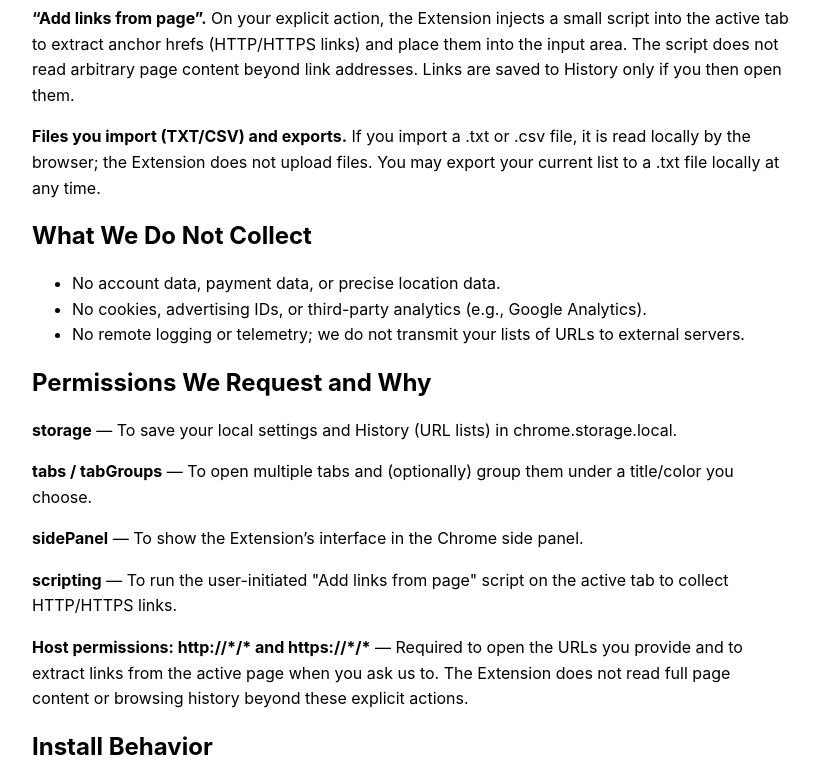
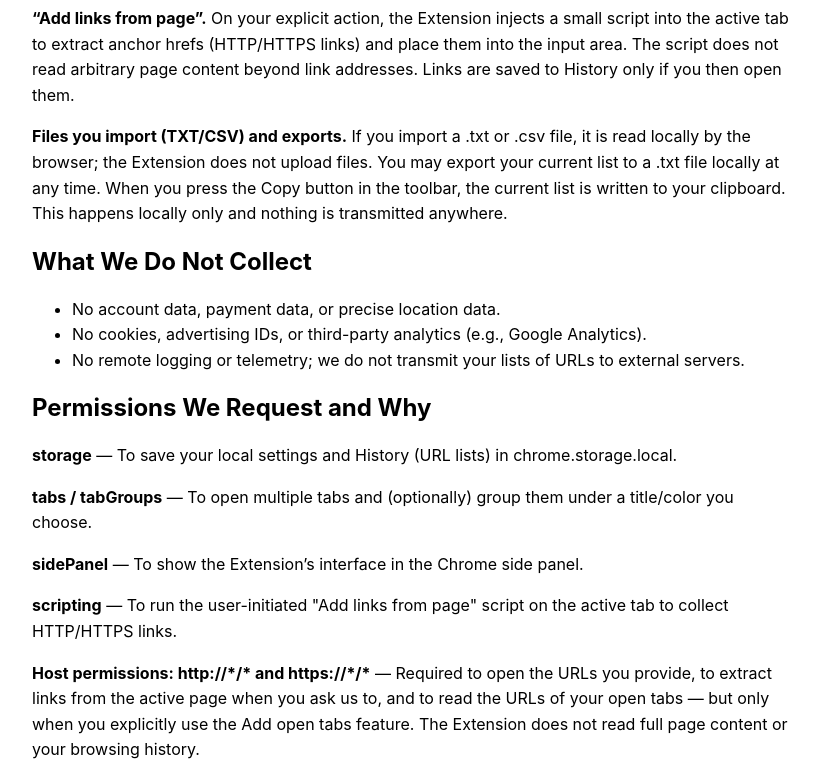
Before and after one commit to ntiur/openmultipleurls, a plain HTML site: page privacy.html in a window 1280 px wide. Shown: the part 940-1719 px from the top of the page, without its empty margins (228-1047 px from the left). Drawn offline with Linux system fonts and the light colour scheme.

Commit message:
Update privacy.html

```diff
--- a/privacy.html
+++ b/privacy.html
@@ -44,13 +44,14 @@
   and appearance (auto/light/dark). Some builds may also include options like HTTPS normalization or deduplication.</p>
 
   <p><strong>“Add open tabs”.</strong> On your explicit action, the Extension reads the URLs of the tabs in the current Chrome window and inserts them into the input area.
-  No page content is read, and nothing is sent anywhere. These URLs are only saved to History if you choose to open them.</p>
+    No page content is read, and nothing is sent anywhere. These URLs are only saved to History if you choose to open them.</p>
 
   <p><strong>“Add links from page”.</strong> On your explicit action, the Extension injects a small script into the active tab to extract anchor hrefs (HTTP/HTTPS links) and place them into the input area.
   The script does not read arbitrary page content beyond link addresses. Links are saved to History only if you then open them.</p>
 
   <p><strong>Files you import (TXT/CSV) and exports.</strong> If you import a .txt or .csv file, it is read locally by the browser; the Extension does not upload files.
-  You may export your current list to a .txt file locally at any time.</p>
+    You may export your current list to a .txt file locally at any time. When you press the Copy button in the toolbar, the current list is written to your clipboard.
+    This happens locally only and nothing is transmitted anywhere.</p>
 
   <h2>What We Do Not Collect</h2>
   <ul>
@@ -64,8 +65,8 @@
   <p><strong>tabs / tabGroups</strong> — To open multiple tabs and (optionally) group them under a title/color you choose.</p>
   <p><strong>sidePanel</strong> — To show the Extension’s interface in the Chrome side panel.</p>
   <p><strong>scripting</strong> — To run the user-initiated "Add links from page" script on the active tab to collect HTTP/HTTPS links.</p>
-  <p><strong>Host permissions: http://*/* and https://*/*</strong> — Required to open the URLs you provide and to extract links from the active page when you ask us to.
-  The Extension does not read full page content or browsing history beyond these explicit actions.</p>
+  <p><strong>Host permissions: http://*/* and https://*/*</strong> — Required to open the URLs you provide, to extract links from the active page when you ask us to, and to read the URLs of your open tabs — but only when you explicitly use the Add open tabs feature.
+    The Extension does not read full page content or your browsing history.</p>
 
   <h2>Install Behavior</h2>
   <p>On first install, the Extension may open a welcome or information page in a new tab. No personal data is collected during this step.</p>
```
